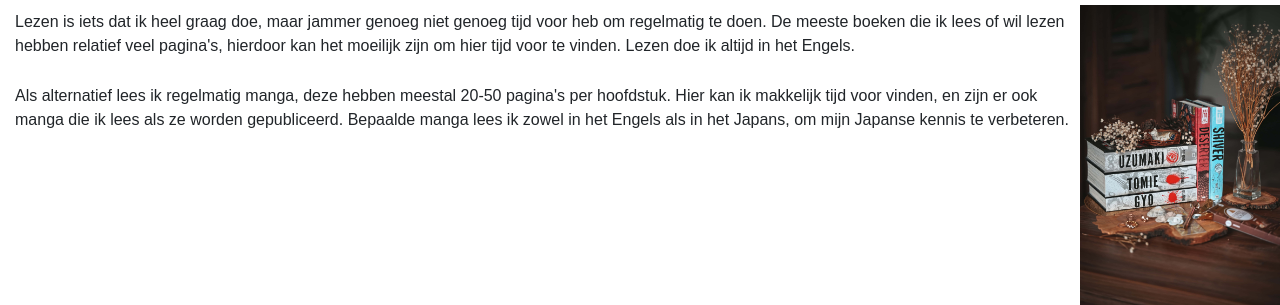
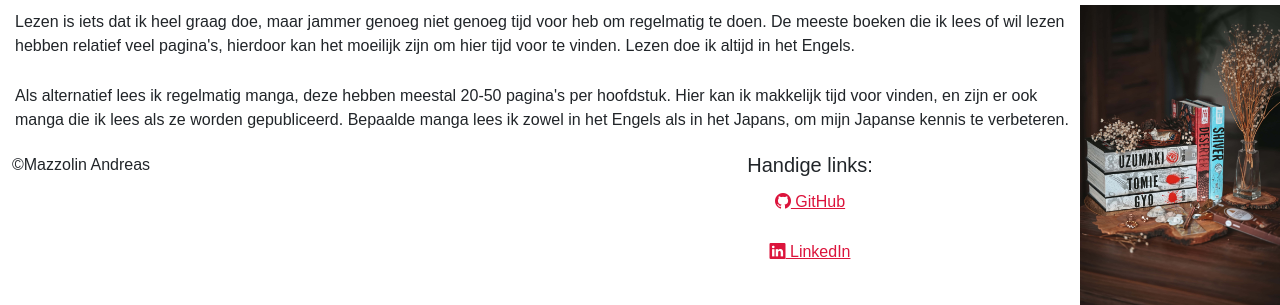
Before and after one commit to andreasm00/websites, a plain HTML site: page Project/hobby.html in a window 1280 px wide. Shown: the part 554-859 px from the top of the page. Drawn offline with nearby package versions, Linux system fonts and the light colour scheme; a web font is replaced by a local one.

Commit message:
Added footer

```diff
--- a/Project/CSS/project1.css
+++ b/Project/CSS/project1.css
@@ -176,3 +176,10 @@ li a:hover:not(.active) {
     background-color: #811331;
 
 }
+
+.footer-item-1 {
+    text-align: left;
+}
+.footer-item-2 {
+    text-align: center;
+}
--- a/Project/hobby.html
+++ b/Project/hobby.html
@@ -10,6 +10,7 @@
     <link href="https://cdn.jsdelivr.net/npm/bootstrap@5.3.2/dist/css/bootstrap.min.css" rel="stylesheet"
      integrity="sha384-T3c6CoIi6uLrA9TneNEoa7RxnatzjcDSCmG1MXxSR1GAsXEV/Dwwykc2MPK8M2HN"
      crossorigin="anonymous">
+     <link rel="stylesheet" href="https://cdn.jsdelivr.net/npm/bootstrap-icons@1.9.1/font/bootstrap-icons.css">
 </head>
 <body>
     <nav class="navbar navbar-expand-lg">
@@ -64,6 +65,28 @@
         </p>
     </div>
 
+    <footer class="footer">
+        <div class="row">
+          <div class="col-md-6">
+              <div class="footer-item-1">
+                &copy;Mazzolin Andreas
+              </div>
+          </div>
+          <div class="col-md-6">
+              <div class="footer-item-2">
+                <h5>Handige links:</h5>
+                <p>
+                    <a href="https://github.com/andreasm00/websites/tree/main/Project" target="_blank" class="link"><i class="bi bi-github"></i> GitHub</a>
+                </p>
+                <p>
+                    <a href="#" target="_blank" class="link"><i class="bi bi-linkedin"></i> LinkedIn</a>
+                </p>
+
+              </div>
+          </div>
+        </div>
+      </footer>
+
     <script src="https://cdn.jsdelivr.net/npm/bootstrap@5.3.2/dist/js/bootstrap.bundle.min.js"
      integrity="sha384-C6RzsynM9kWDrMNeT87bh95OGNyZPhcTNXj1NW7RuBCsyN/o0jlpcV8Qyq46cDfL" crossorigin="anonymous"></script>
 </body>
```
Also changed, not shown: Project/contact.html (+23 -0 lines), Project/cv.html (+23 -0 lines), Project/ervaring.html (+23 -0 lines), Project/index.html (+22 -0 lines), Project/interesses.html (+23 -0 lines).
